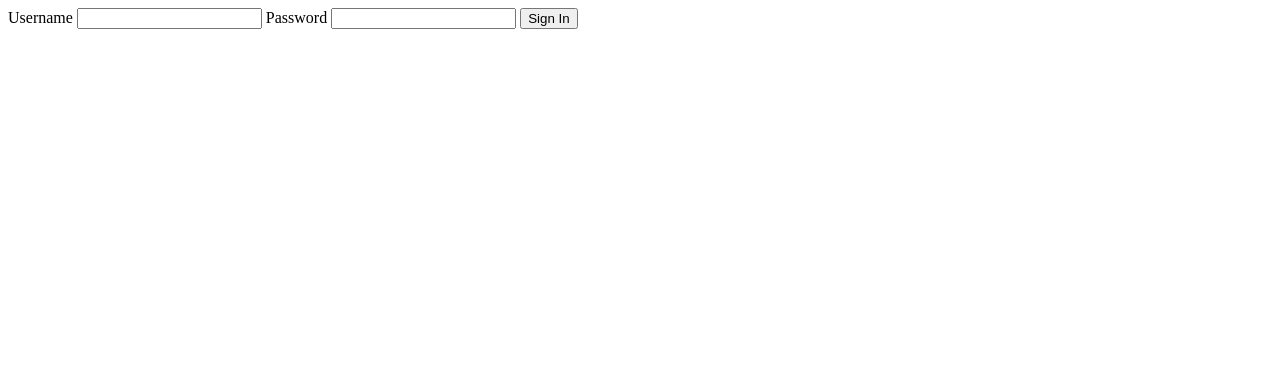
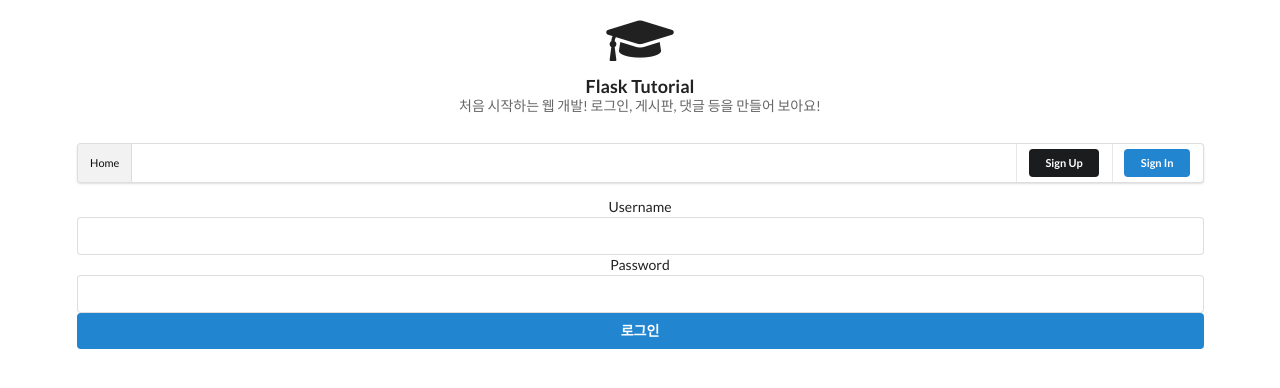
Before and after one commit to DanielTimLee/Daul_API, a Flask app: page /signin in a window 1280 px wide. Shown: the top 388 px of the page. Run offline with Flask 2, Linux system fonts and the light colour scheme; some libraries are stand-ins or nearby versions.

Commit message:
Semantic UI 를 이용해서 뷰 구현. + Jinja block, url 등 처리.
lib 설치해준 static 폴더를 app 객체에 명시

Semantic UI 참고
http://semantic-ui.com/

Jinja block, url 등 사용법 참고
http://jinja.pocoo.org/

```diff
--- a/app/__init__.py
+++ b/app/__init__.py
@@ -1,14 +1,10 @@
 from flask import Flask
 from flask_sqlalchemy import SQLAlchemy
 
-app = Flask(__name__)
+app = Flask(__name__, static_folder='static')
 app.config.from_object('config')
 
 db = SQLAlchemy(app)
-
-# 이런식으로 임포트 해도 됨 (url중 __all__ 참조)
-# from app.models import user , ...
-# https://wikidocs.net/1418#all
 
 from app.models import *
 
--- /dev/null
+++ b/app/templates/layout.html
@@ -0,0 +1,51 @@
+<!doctype html>
+<html>
+<head>
+  <meta charset="utf-8">
+  <meta http-equiv="X-UA-Compatible" content="IE=edge">
+  <meta name="viewport" content="width=device-width, initial-scale=1.0">
+  <meta http-equiv="Content-Type" content="application/xhtml+xml; charset=UTF-8"/>
+  <title>{% block title %}{% endblock %}</title>
+
+  <link rel="stylesheet" href="{{ url_for('static', filename='lib/semantic-ui/dist/semantic.min.css') }}"/>
+  <link rel="shortcut icon" href="{{ url_for('static', filename='favicon.ico') }}">
+  {% block style %}
+  {% endblock %}
+</head>
+
+
+<body>
+
+<div class="ui vertical masthead center aligned segment">
+  <div class="ui container">
+    <h3 class="ui icon header">
+      <i class="student icon"></i>
+      <div class="content">
+        Flask Tutorial
+        <div class="sub header">처음 시작하는 웹 개발! 로그인, 게시판, 댓글 등을 만들어 보아요!</div>
+      </div>
+    </h3>
+    <div class="ui mini menu">
+      <a class="active item" href="{{ url_for('index') }}">
+        Home
+      </a>
+      <div class="right menu">
+        <div class="item">
+          <a class="ui secondary button" href="{{ url_for('signup') }}">Sign Up</a>
+        </div>
+        <div class="item">
+          <a class="ui primary button" href="{{ url_for('signin') }}">Sign In</a>
+        </div>
+      </div>
+    </div>
+    <div class="content">
+      {% block content %}
+      {% endblock %}
+    </div>
+
+    {% block footer %}
+    {% endblock %}
+  </div>
+</div>
+</body>
+</html>
--- a/app/templates/signin.html
+++ b/app/templates/signin.html
@@ -1,8 +1,18 @@
-<form action="{{ request.url }}" method="POST">
-  <label for="username">Username</label>
-  <input name="username" type="text"/>
-  <label for="password">Password</label>
-  <input name="password" type="password"/>
+{% extends 'layout.html' %}
 
-  <input type="submit" value="Sign In"/>
-</form>
+{% block title %}Flask tutorial - Signin{% endblock %}
+
+{% block style %}{% endblock %}
+
+{% block content %}
+
+  <form action="{{ request.url }}" method="POST" class="ui form signin-form">
+    <label for="username">Username</label>
+    <input name="username" type="text"/>
+    <label for="password">Password</label>
+    <input name="password" type="password"/>
+
+    <button type="submit" class="fluid ui primary button">로그인</button>
+  </form>
+
+{% endblock %}
```
Also changed, not shown: app/templates/index.html (+10 -3 lines), app/templates/signup.html (+12 -2 lines).
